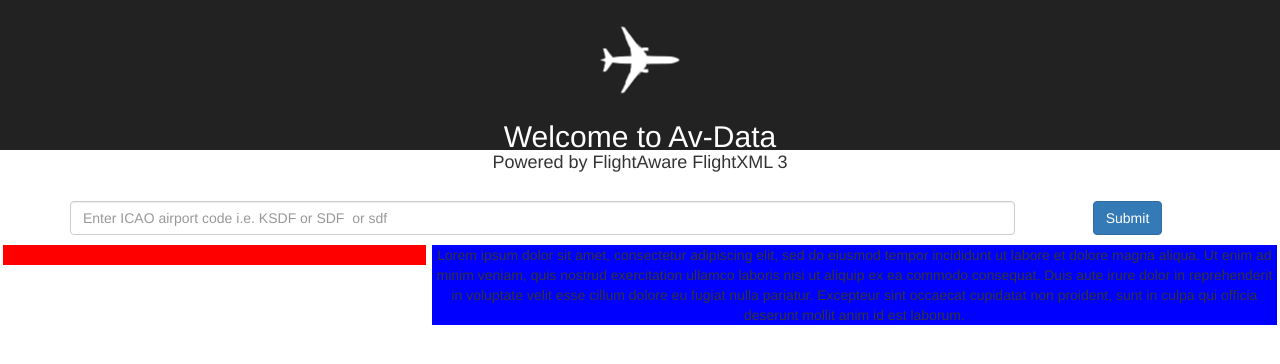
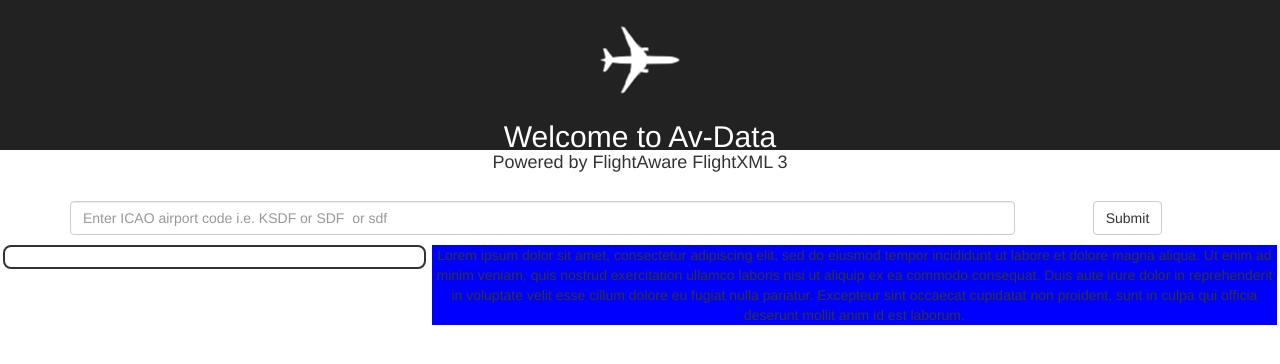
Before and after one commit to SYoung82/av-data-react, a React (Create React App) app: page / in a window 1280 px wide. Shown: the top 364 px of the page. Built offline with nearby package versions, Linux system fonts and the light colour scheme; no server answers.

Commit message:
Style tweaks

```diff
--- a/src/App.css
+++ b/src/App.css
@@ -36,7 +36,9 @@
 
 .Left {
   width: 33%;
-  background-color: red;
+  border-style: solid;
+  border-width: 2px;
+  border-radius: 8px;
 }
 
 .Right {
--- a/src/components/SearchBar.js
+++ b/src/components/SearchBar.js
@@ -36,7 +36,6 @@
                     <Col md={2}>
                         <Button
                             type='button'
-                            bsStyle="primary"
                             onClick={this.handleSubmit}>Submit</Button>
                     </Col>
                     </FormGroup>
```
